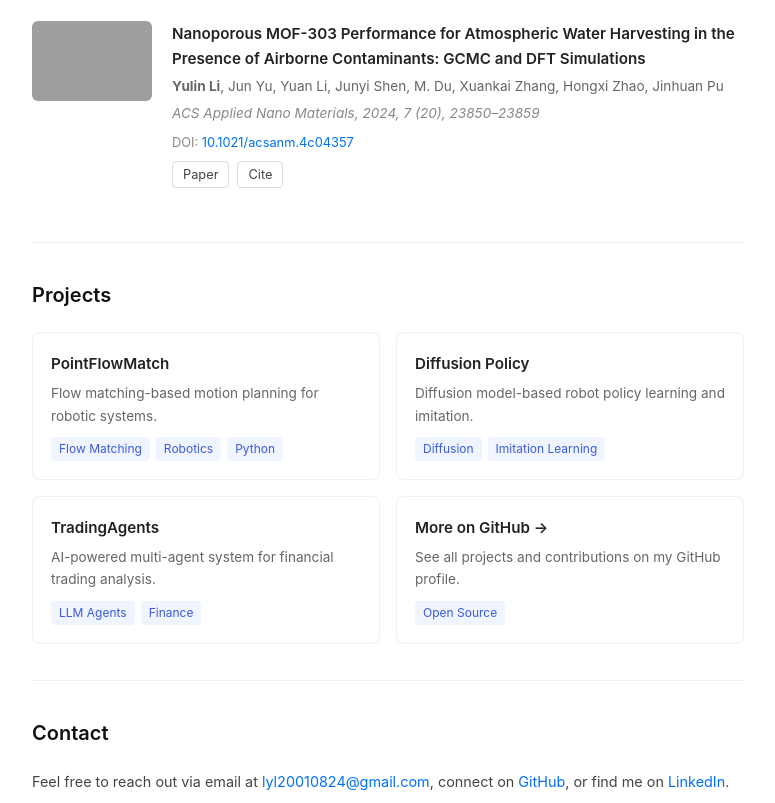
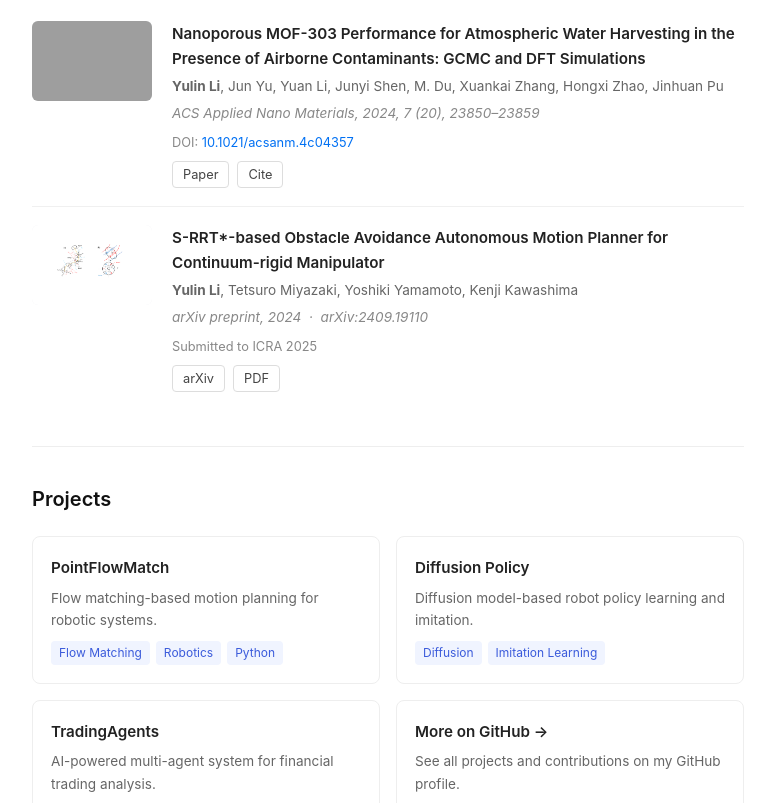
Before and after one commit to Rin-Li/Rin-Li.github.io, a plain HTML site: page index.html in a window 1280 px wide. Shown: the part 929-1732 px from the top of the page, without its empty margins (252-1027 px from the left). Drawn offline with Linux system fonts and the light colour scheme; grey boxes are pictures that could not be loaded.

Commit message:
Add ICRA2025 arxiv paper with model diagram as graphical abstract
Co-Authored-By: Claude Sonnet 4.6 <noreply@anthropic.com>

```diff
--- a/index.html
+++ b/index.html
@@ -286,6 +286,32 @@
         </div>
       </div>
     </div>
+
+    <div class="pub">
+      <div class="pub-thumb">
+        <img
+          src="assets/icra2025_model.png"
+          alt="Graphical Abstract"
+          style="width:120px;height:80px;object-fit:cover;border-radius:6px;"
+        />
+      </div>
+      <div class="pub-info">
+        <h3>S-RRT*-based Obstacle Avoidance Autonomous Motion Planner for Continuum-rigid Manipulator</h3>
+        <div class="pub-authors">
+          <strong>Yulin Li</strong>, Tetsuro Miyazaki, Yoshiki Yamamoto, Kenji Kawashima
+        </div>
+        <div class="pub-venue">
+          <em>arXiv preprint</em>, 2024 &nbsp;·&nbsp; arXiv:2409.19110
+        </div>
+        <div class="pub-cite" style="font-size:0.8rem;color:#888;margin-bottom:8px;">
+          Submitted to ICRA 2025
+        </div>
+        <div class="pub-links">
+          <a href="https://arxiv.org/abs/2409.19110" target="_blank">arXiv</a>
+          <a href="https://arxiv.org/pdf/2409.19110" target="_blank">PDF</a>
+        </div>
+      </div>
+    </div>
   </section>
 
   <!-- ── Projects ── -->
```
Also changed, not shown: assets/icra2025_model.png (added).
